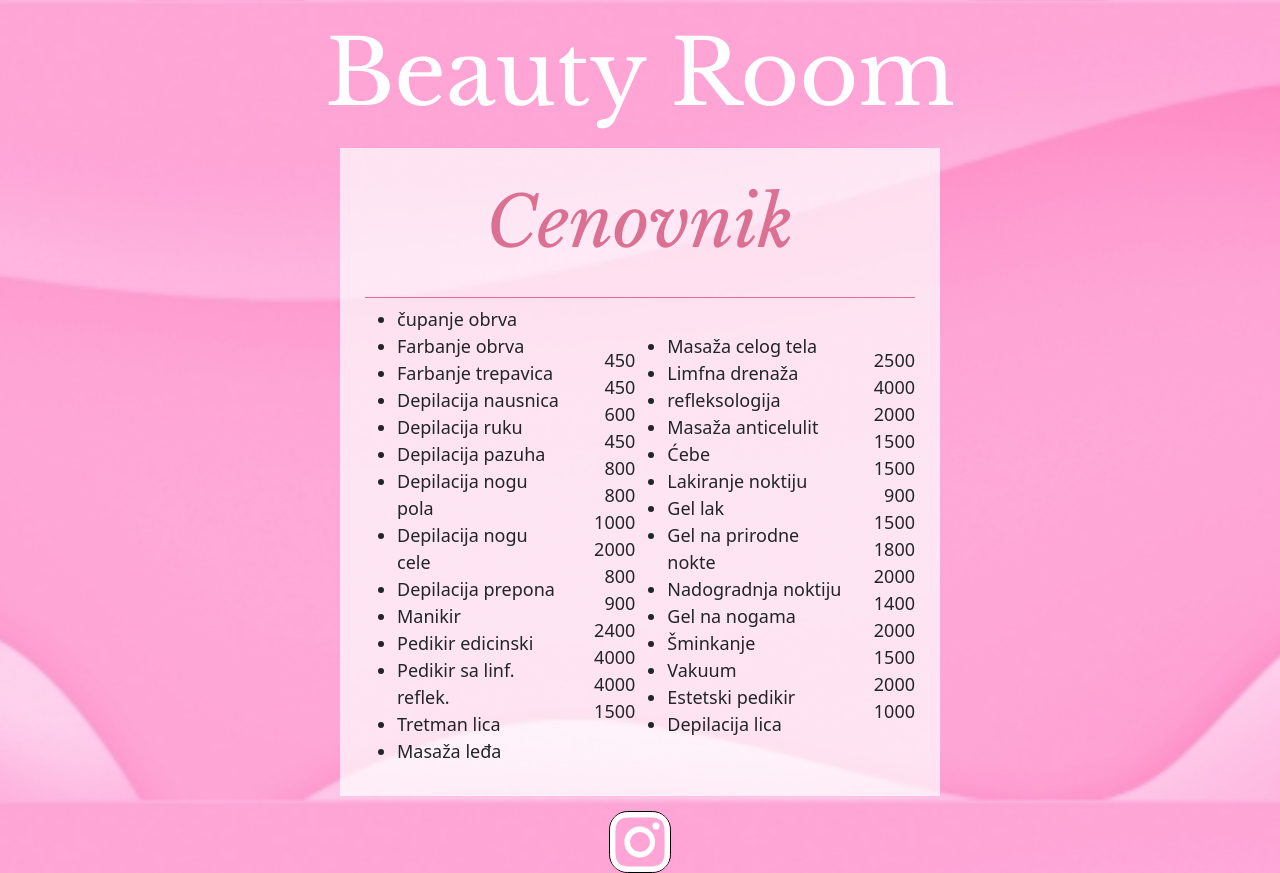
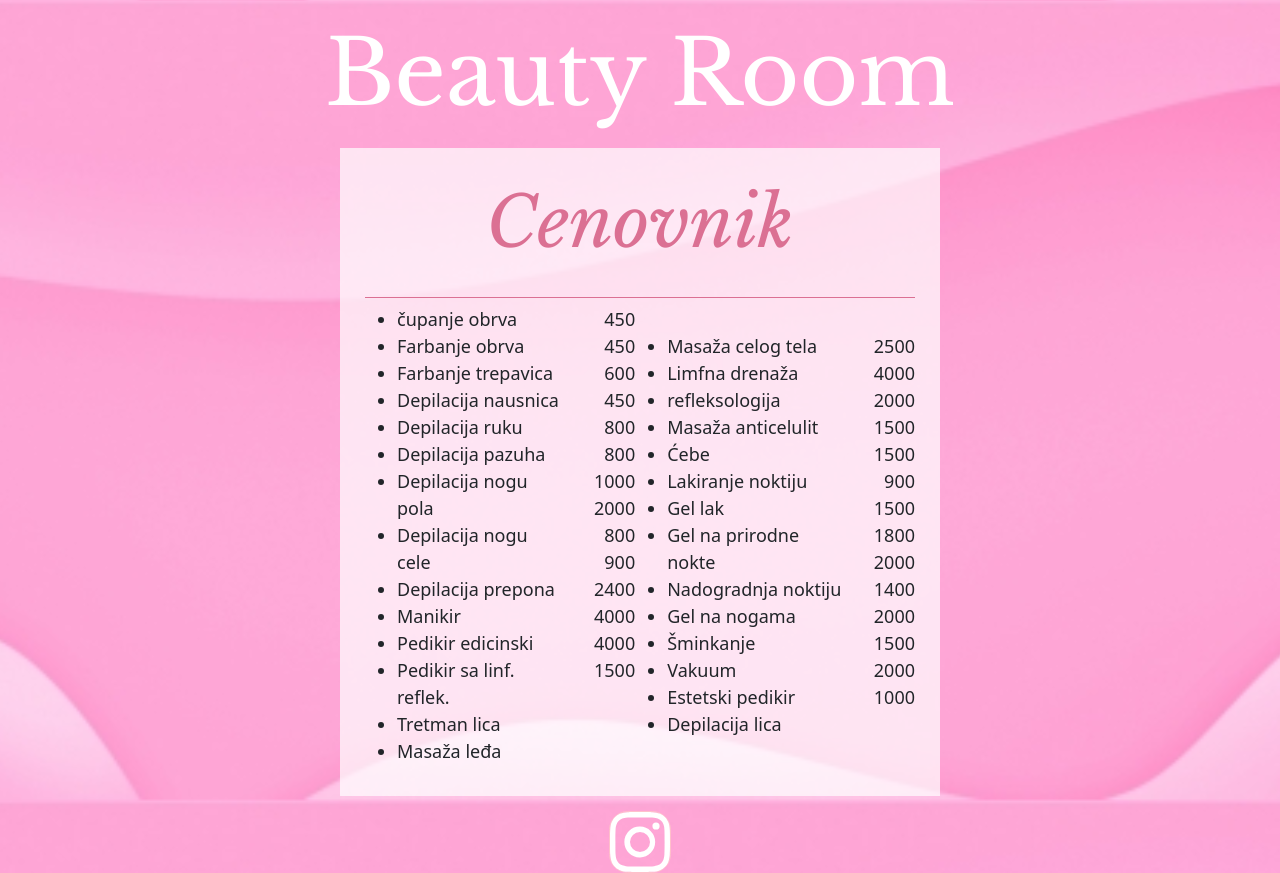
Before and after one commit to TheCaesar123/Service-menu, a plain HTML site: page index.html in a window 1280 px wide. Drawn offline with nearby package versions, Linux system fonts and the light colour scheme.

Commit message:
Add files via upload

```diff
--- a/index.html
+++ b/index.html
@@ -15,6 +15,7 @@
     <div class="wraper">
         <h1 class="cenovnik"> Cenovnik</h1>
         <div class="items">
+            <div class="menu-wrap">
             <ul class="stavke">
                 <li>čupanje obrva</li>
                 <li>Farbanje obrva</li>
@@ -47,7 +48,8 @@
                 <li>4000</li>
                 <li>1500</li>
             </ul>
-
+        </div>
+        <div class="menu-wrap">
             <ul class="stavke">
                 <li>Masaža celog tela</li>
                 <li>Limfna drenaža</li>
@@ -81,6 +83,7 @@
                 <li>1000</li>
             </ul>
         </div>
+        </div>
     </div>
 
     <a href="https://www.instagram.com/beautyroom.lo/" class="insta"><svg xmlns="http://www.w3.org/2000/svg" width="60" height="60" fill="currentColor" class="bi bi-instagram" viewBox="0 0 16 16">
--- a/style.css
+++ b/style.css
@@ -66,8 +66,12 @@ body {
     margin-top: 15px;
     text-decoration: none;
     color: white;
-    border: solid black 0.2px;
+    border: solid pink 0.2px;
     border-radius: 30%;
+}
+
+.menu-wrap {
+    display: flex;
 }
 @media only screen and (max-width: 600px) {
     .items {
```
